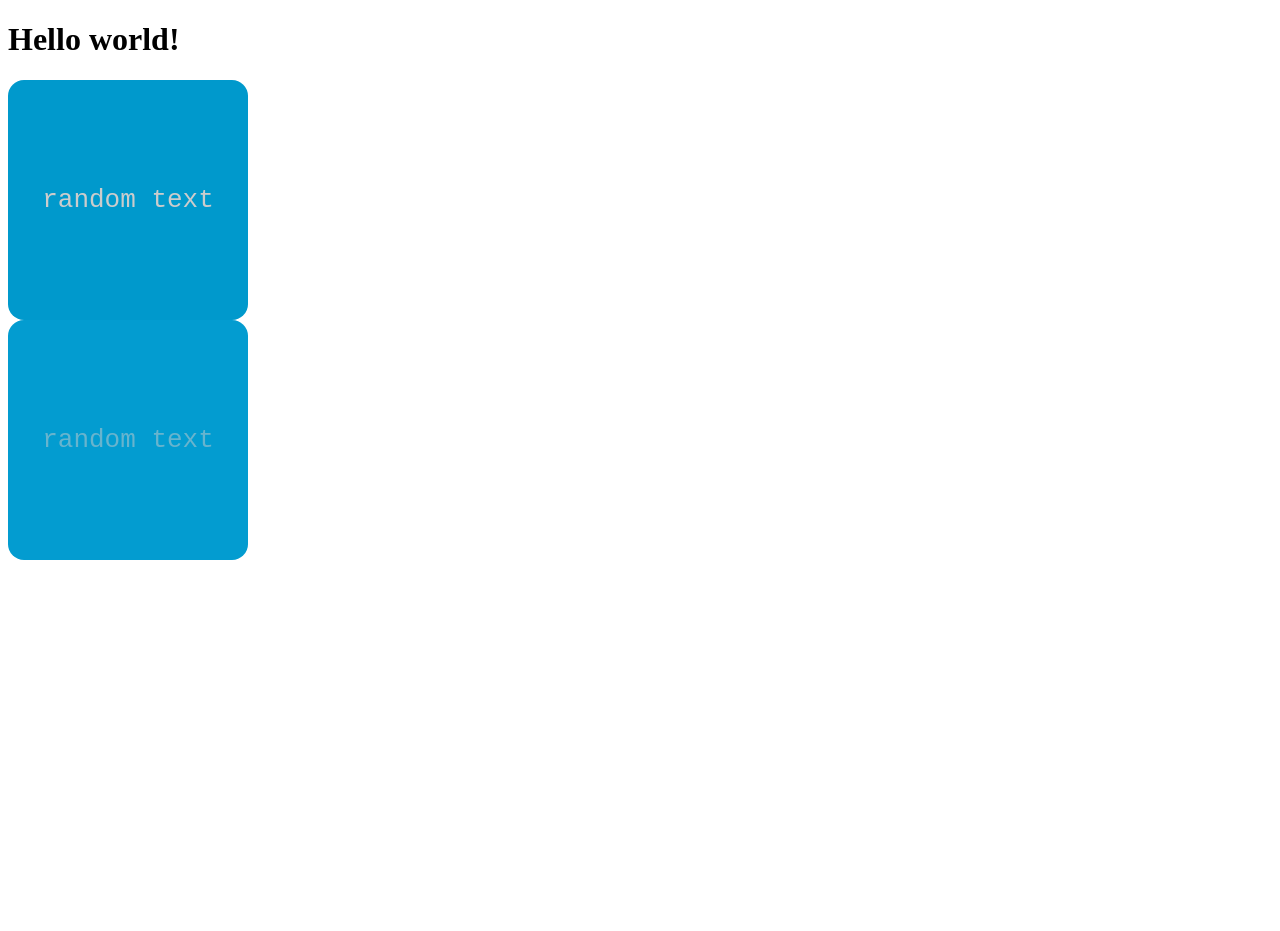
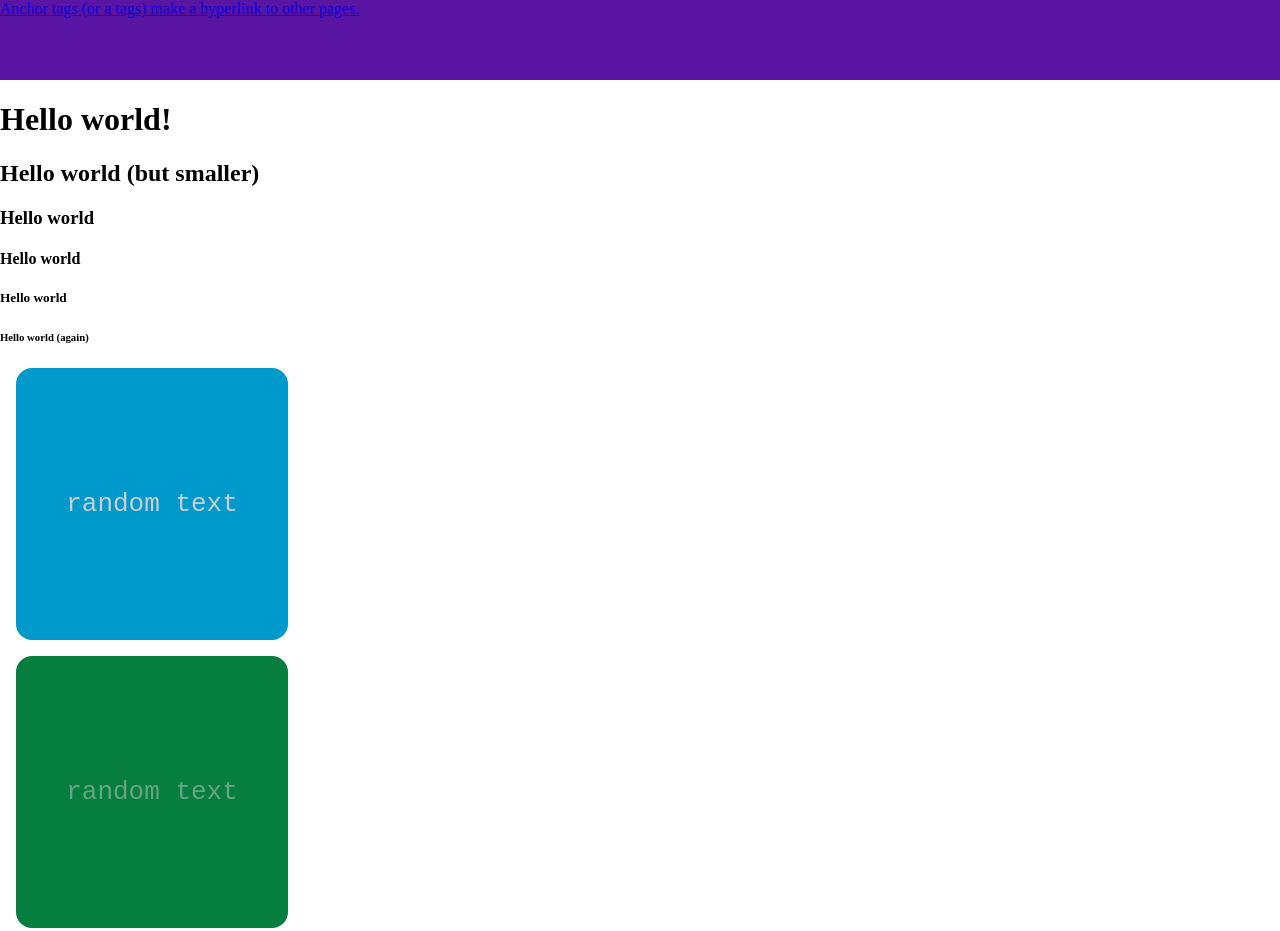
Before and after one commit to 4GeeksAcademy/ai-4-code-examples, a plain HTML site: page index.html in a window 1280 px wide. Shown: the top 931 px of the page. Before the commit the page ends 800 px from the top, so only its background shows below. Drawn offline with Linux system fonts and the light colour scheme.

Commit message:
Basic html/css demo done.

```diff
--- /dev/null
+++ b/assets/style.css
@@ -0,0 +1,46 @@
+/* Bare word selectors select a specific tag */
+body {
+  margin: 0;
+  padding: 0;
+  min-width: 100%;
+  min-height: 1dvw;
+}
+
+/* . means class in selector-speak */
+.square-two {
+  background-color: rgb(6, 126, 62);
+}
+
+/* # is either a pound sign, hashtag, or octothorpe */
+/* It means id in selector-speak */
+#main-header {
+  width: 100%;
+  min-height: 5rem;
+  background-color: rgb(90, 20, 164);
+}
+
+.square {
+  aspect-ratio: 1;
+  border-radius: 1rem;
+  width: 15rem;
+
+  display: flex;
+  justify-content: center;
+  align-items: center;
+
+  padding: 1rem;
+  margin: 1rem;
+
+  & pre {
+    font-size: xx-large;
+    color: rgba(204, 204, 204, 0.5);
+  }
+}
+
+.square-one {
+  background-color: rgb(0, 153, 204);
+
+  & pre {
+    color: #ccc !important;
+  }
+}
--- a/index.html
+++ b/index.html
@@ -5,45 +5,58 @@
     <meta name="viewport" content="width=device-width, initial-scale=1.0" />
     <title>This is what's shows in the tab.</title>
     <!-- The head tag contains info about the page. -->
+    <link rel="stylesheet" href="/assets/style.css" />
   </head>
 
   <body>
     <!-- 0 1 2 3 4 5 6 7 8 9 A B C D E F -->
-    <style>
-      .square {
-        aspect-ratio: 1;
-        border-radius: 1rem;
-        width: 15rem;
 
-        display: flex;
-        justify-content: center;
-        align-items: center;
+    <!-- The main tag should be the main container of your page. -->
+    <main>
+      <header id="main-header">
+        <!-- The header is where the top of your page goes. -->
+        <!-- Not to be confused with headins or the head tag. -->
+        <nav>
+          <!-- The nav tag contains the main navigation of a page. -->
+          <a href="portfolio/"
+            >Anchor tags (or a tags) make a hyperlink to other pages.</a
+          >
+        </nav>
+      </header>
 
-        & pre {
-          font-size: xx-large;
-          color: rgba(204, 204, 204, 0.5);
-        }
-      }
+      <!-- headings -->
+      <h1>Hello world!</h1>
+      <h2>Hello world (but smaller)</h2>
+      <h3>Hello world</h3>
+      <h4>Hello world</h4>
+      <h5>Hello world</h5>
+      <h6>Hello world (again)</h6>
 
-      .square-one {
-        background-color: rgb(0, 153, 204);
+      <!-- Semantic divisions -->
+      <section>
+        <!-- Sections are groupings on a page -->
+        <article>
+          <!-- Articles are self-contained elements on a page. -->
+          <div
+            id="first-square"
+            class="square square-one"
+            aria-label="Color swatch"
+          >
+            <!-- Div tags are generic divisions of a page. -->
+            <pre>random text</pre>
+          </div>
+          <div class="square square-two">
+            <pre>random text</pre>
+          </div>
+        </article>
+        <article>
+          <img src="/assets/trustme.png" alt="" />
+        </article>
+      </section>
 
-        & pre {
-          color: #ccc !important;
-        }
-      }
-
-      .square-two {
-        background-color: rgb(3, 156, 208);
-      }
-    </style>
-
-    <h1>Hello world!</h1>
-    <div id="first-square" class="square square-one" aria-label="Color swatch">
-      <pre>random text</pre>
-    </div>
-    <div class="square square-two">
-      <pre>random text</pre>
-    </div>
+      <footer>
+        <!-- The footer contains the foot of the document. -->
+      </footer>
+    </main>
   </body>
 </html>
```
Also changed, not shown: portfolio/index.html (added, +30 -0 lines), assets/trustme.png (added).
